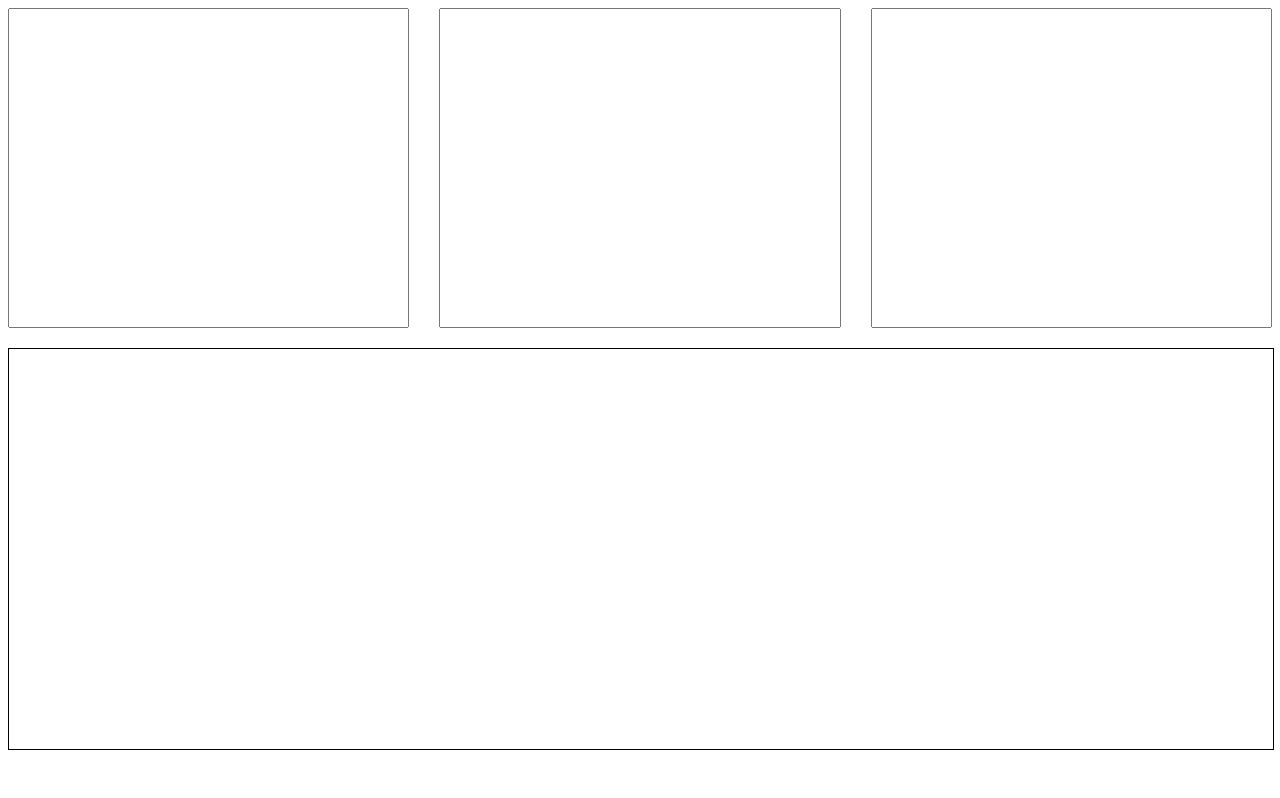
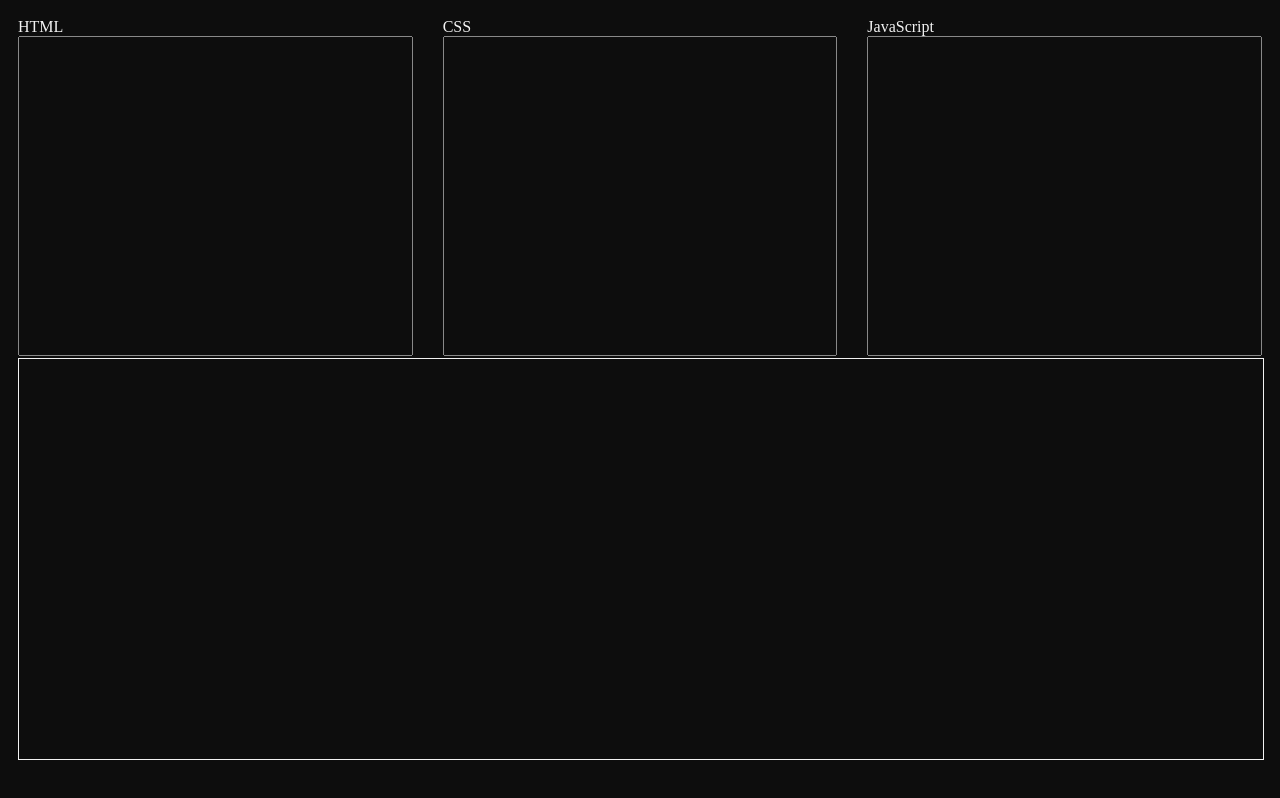
Before and after one commit to pikitosdoritos/code-editor, a plain HTML site: page frontend/index.html in a window 1280 px wide. Drawn offline with Linux system fonts and the light colour scheme.

Commit message:
Refactor HTML structure in index.html to wrap textareas in labels for better accessibility

```diff
--- a/frontend/css/style.css
+++ b/frontend/css/style.css
@@ -1,12 +1,23 @@
+html {
+    margin: 0;
+    padding: 10px;
+    background-color: white;
+    filter: invert(0.95);
+}
 .area {
     width: 100%;
     height: 40vh;
     display: flex;
     gap: 30px;
 
+    label {
+        flex-grow: 1;
+    }
+
     textarea {
         height: 100%;
-        flex-grow: 1;
+        width: 100%;
+        display: block;
         resize: none;
         box-sizing: border-box;
     }
--- a/frontend/index.html
+++ b/frontend/index.html
@@ -11,9 +11,18 @@
 
 <body>
     <div class="area">
-        <textarea class="html_area" id="html_area"></textarea>
-        <textarea class="css_area" id="css_area"></textarea>
-        <textarea class="js_area" id="js_area"></textarea>
+        <label>
+            <span>HTML</span>
+            <textarea class="html_area" id="html_area"></textarea>
+        </label>
+        <label>
+            <span>CSS</span>
+            <textarea class="css_area" id="css_area"></textarea>
+        </label>
+        <label>
+            <span>JavaScript</span>
+            <textarea class="js_area" id="js_area"></textarea>
+        </label>
     </div>
     <iframe class="output_area" id="output_area"></iframe>
 </body>
```
